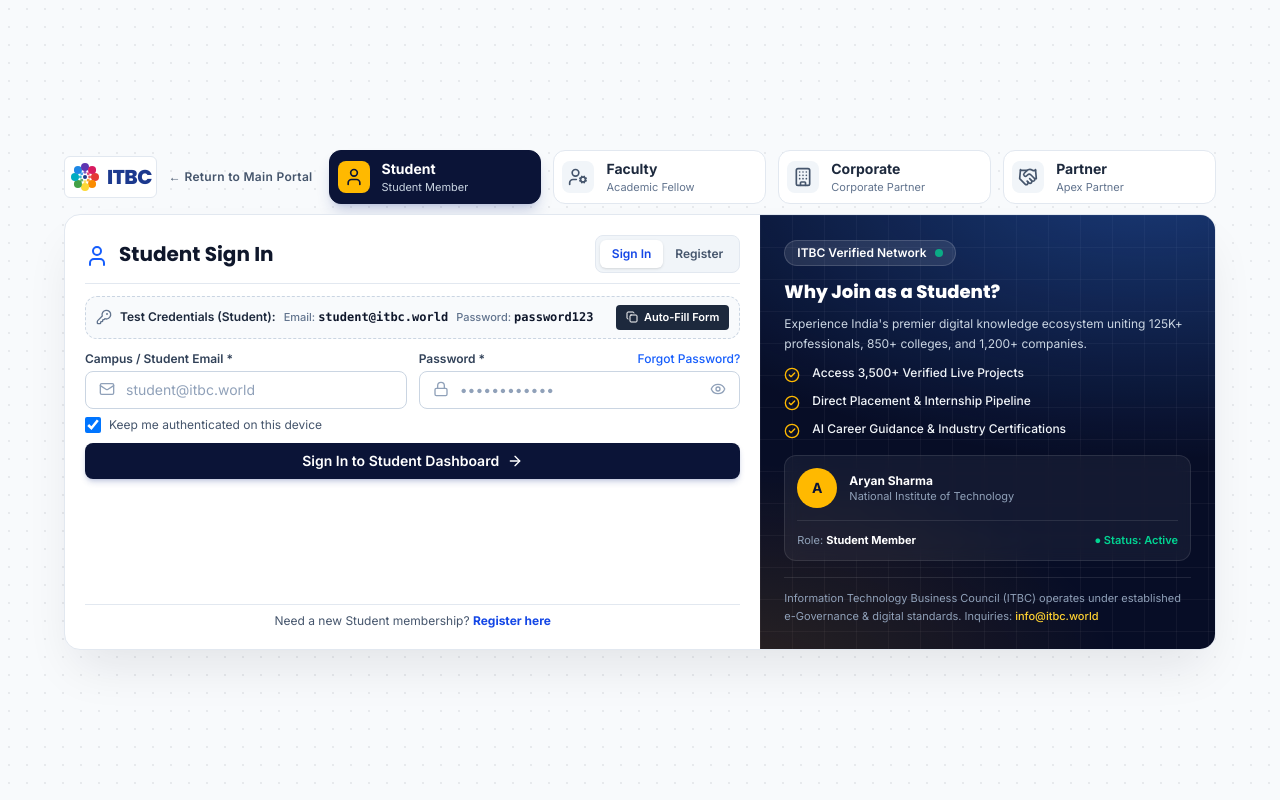
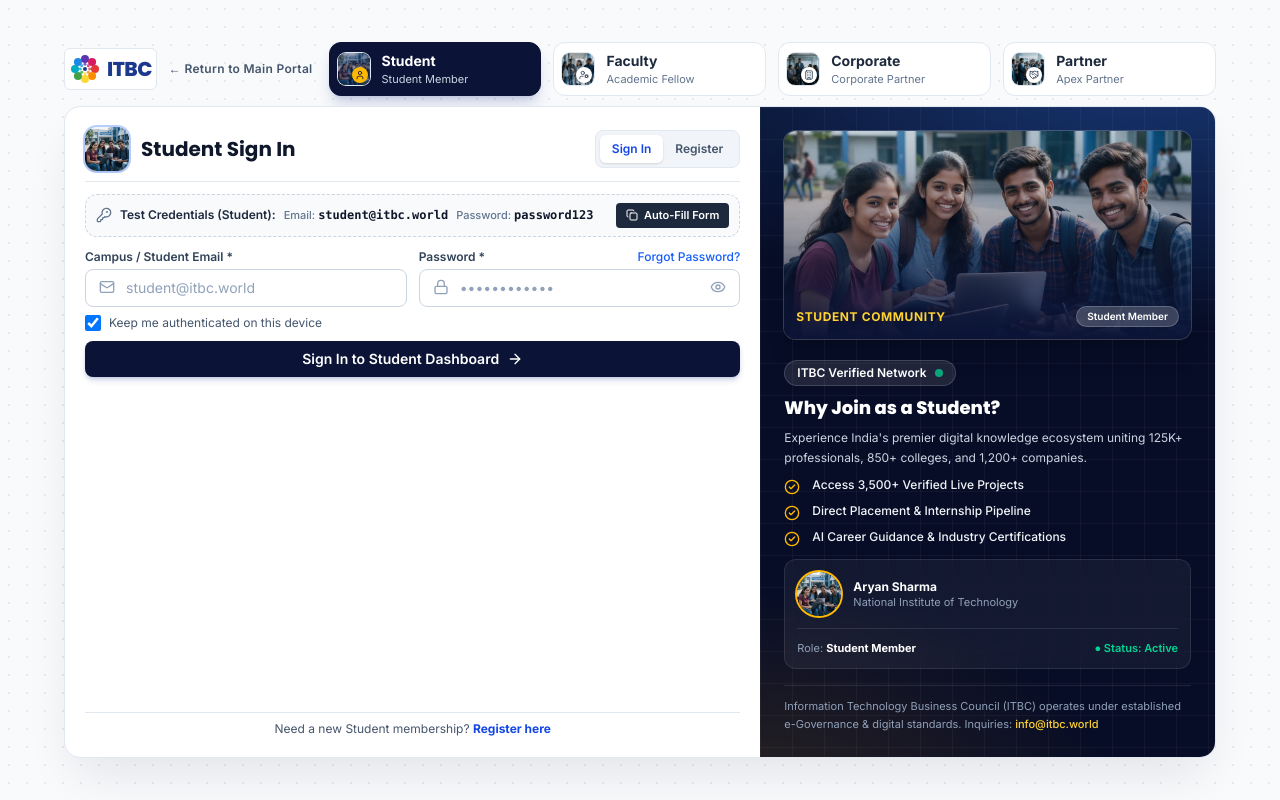
Before and after one commit to srikanthnsws1/ITBC-PRO, a Next.js app: page /login in a window 1280 px wide. Built offline with nearby package versions, Linux system fonts and the light colour scheme.

Commit message:
Add member wing pictures to login pages, role selector options, and showcase banners

```diff
--- a/src/components/auth/AuthCard.tsx
+++ b/src/components/auth/AuthCard.tsx
@@ -1,5 +1,6 @@
 "use client";
 
+import Image from "next/image";
 import { useState } from "react";
 import Link from "next/link";
 import { useRouter } from "next/navigation";
@@ -34,6 +35,13 @@
   faculty: UserCog,
   corporate: Building,
   partner: Handshake,
+};
+
+const ROLE_IMAGES: Record<Role, string> = {
+  student: "/images/sections/membership-students.webp",
+  faculty: "/images/sections/membership-institutions.webp",
+  corporate: "/images/sections/membership-corporate.webp",
+  partner: "/images/sections/membership-stakeholders.webp",
 };
 
 export default function AuthCard({ initialRole, mode }: AuthCardProps) {
@@ -162,18 +170,28 @@
                   key={rKey}
                   type="button"
                   onClick={() => handleRoleChange(rKey)}
-                  className={`flex min-w-0 items-center gap-2 p-2.5 sm:gap-3 sm:p-3.5 fit:p-2! rounded-xl border text-left transition-colors duration-200 cursor-pointer ${
+                  className={`flex min-w-0 items-center gap-2 p-2 sm:gap-3 sm:p-2.5 fit:p-2! rounded-xl border text-left transition-colors duration-200 cursor-pointer ${
                     isActive
                       ? "bg-[#0b1437] border-[#0b1437] shadow-lg shadow-blue-900/20"
                       : "bg-white border-slate-200 hover:border-slate-300 hover:bg-slate-50 text-slate-700"
                   }`}
                 >
-                  <div
-                    className={`size-8 sm:size-10 fit:size-8! rounded-lg grid place-items-center shrink-0 ${
-                      isActive ? "bg-amber-400 text-[#0b1437]" : "bg-slate-100 text-slate-600"
-                    }`}
-                  >
-                    <Icon className="size-4 sm:size-5" />
+                  <div className="relative size-10 sm:size-11 fit:size-8! rounded-lg overflow-hidden shrink-0 ring-1 ring-slate-200">
+                    <Image
+                      src={ROLE_IMAGES[rKey]}
+                      alt={rCfg.shortLabel}
+                      fill
+                      sizes="44px"
+                      className="object-cover"
+                    />
+                    <div className={`absolute inset-0 transition-opacity ${isActive ? "bg-blue-950/40" : "bg-black/10"}`} />
+                    <div
+                      className={`absolute bottom-0.5 right-0.5 size-4 rounded-full grid place-items-center ${
+                        isActive ? "bg-amber-400 text-[#0b1437]" : "bg-white text-slate-700 shadow-xs"
+                      }`}
+                    >
+                      <Icon className="size-2.5" />
+                    </div>
                   </div>
                   <div className="min-w-0">
                     <p className={`text-sm font-bold truncate ${isActive ? "text-white" : "text-slate-800"}`}>
@@ -195,8 +213,16 @@
               {/* Login vs Register Toggle */}
               <div className="flex flex-col-reverse items-start gap-4 sm:flex-row sm:items-center sm:justify-between mb-6 pb-4 fit:mb-3 fit:pb-2.5 border-b border-slate-200">
                 <div className="min-w-0">
-                  <h1 className="text-xl sm:text-2xl fit:text-xl! font-display font-bold text-slate-900 flex items-start gap-2.5">
-                    <CurrentIcon className="size-6 shrink-0 mt-0.5 sm:mt-1 text-blue-600" />
+                  <h1 className="text-xl sm:text-2xl fit:text-xl! font-display font-bold text-slate-900 flex items-center gap-3">
+                    <div className="relative size-10 sm:size-11 overflow-hidden rounded-xl ring-2 ring-blue-600/30 shrink-0 shadow-sm">
+                      <Image
+                        src={ROLE_IMAGES[selectedRole]}
+                        alt={config.shortLabel}
+                        fill
+                        sizes="44px"
+                        className="object-cover"
+                      />
+                    </div>
                     <span>
                       {selectedRole === "student" && "Student"}
                       {selectedRole === "faculty" && "Faculty & Academic"}
@@ -205,7 +231,7 @@
                       {currentMode === "login" ? "Sign In" : "Registration"}
                     </span>
                   </h1>
-                  <p className="text-xs text-slate-500 mt-1 fit:hidden">{config.description}</p>
+                  <p className="text-xs text-slate-500 mt-1.5 fit:hidden">{config.description}</p>
                 </div>
                 <div className="inline-flex rounded-lg bg-slate-100 p-1 border border-slate-200 shrink-0">
                   <button
@@ -512,19 +538,40 @@
           {/* Right Hero / Benefits Side (Light Slate / Soft Blue theme) */}
           <div className="ink-panel p-5 sm:p-8 lg:p-10 fit:p-6! text-white flex flex-col justify-between">
             <div>
-              <div className="inline-flex items-center gap-2 px-3 py-1 rounded-full bg-white/10 border border-white/15 text-xs font-semibold text-white mb-6 fit:mb-3">
+              {/* Role Picture Banner */}
+              <div className="relative mb-5 h-44 sm:h-52 w-full overflow-hidden rounded-xl shadow-xl ring-1 ring-white/20">
+                <Image
+                  src={ROLE_IMAGES[selectedRole]}
+                  alt={`${config.label} Community`}
+                  fill
+                  sizes="(min-width: 1024px) 35vw, 100vw"
+                  className="object-cover transition-all duration-300"
+                  priority
+                />
+                <div className="absolute inset-0 bg-gradient-to-t from-[#0b1437] via-[#0b1437]/35 to-transparent" />
+                <div className="absolute bottom-3 left-3 right-3 flex items-center justify-between">
+                  <span className="text-xs font-bold uppercase tracking-wider text-amber-300 drop-shadow">
+                    {config.shortLabel} Community
+                  </span>
+                  <span className="rounded-full bg-white/20 px-2.5 py-0.5 text-[10px] font-semibold text-white backdrop-blur-md border border-white/20 shadow-xs">
+                    {config.badge}
+                  </span>
+                </div>
+              </div>
+
+              <div className="inline-flex items-center gap-2 px-3 py-1 rounded-full bg-white/10 border border-white/15 text-xs font-semibold text-white mb-4 fit:mb-2">
                 <span>ITBC Verified Network</span>
                 <span className="size-2 rounded-full bg-emerald-400 motion-safe:animate-pulse" />
               </div>
 
-              <h2 className="text-xl font-display font-extrabold text-white mb-3 fit:mb-2 fit:text-lg">
+              <h2 className="text-xl font-display font-extrabold text-white mb-2 fit:mb-1.5 fit:text-lg">
                 Why Join as a {config.label}?
               </h2>
-              <p className="text-xs text-slate-300 leading-relaxed mb-6 fit:mb-3">
+              <p className="text-xs text-slate-300 leading-relaxed mb-5 fit:mb-2.5">
                 Experience India&#39;s premier digital knowledge ecosystem uniting 125K+ professionals, 850+ colleges, and 1,200+ companies.
               </p>
 
-              <div className="space-y-4 mb-8 fit:mb-4 fit:space-y-2.5">
+              <div className="space-y-3 mb-6 fit:mb-3 fit:space-y-2">
                 {config.keyPoints.map((point, idx) => (
                   <div key={idx} className="flex items-start gap-3">
                     <CheckCircle2 className="size-4 text-amber-400 shrink-0 mt-0.5" />
@@ -536,8 +583,14 @@
               {/* Verified Badge / Mock Profile info */}
               <div className="rounded-xl border border-white/10 bg-white/5 p-4 fit:p-3 text-xs backdrop-blur-sm">
                 <div className="flex items-center gap-3">
-                  <div className="size-10 rounded-full bg-amber-400 text-[#0b1437] font-bold grid place-items-center text-sm">
-                    {config.demoUser.name.charAt(0)}
+                  <div className="relative size-11 rounded-full overflow-hidden shrink-0 ring-2 ring-amber-400 shadow-sm">
+                    <Image
+                      src={ROLE_IMAGES[selectedRole]}
+                      alt={config.demoUser.name}
+                      fill
+                      sizes="44px"
+                      className="object-cover"
+                    />
                   </div>
                   <div>
                     <p className="font-bold text-white">{config.demoUser.name}</p>
```
